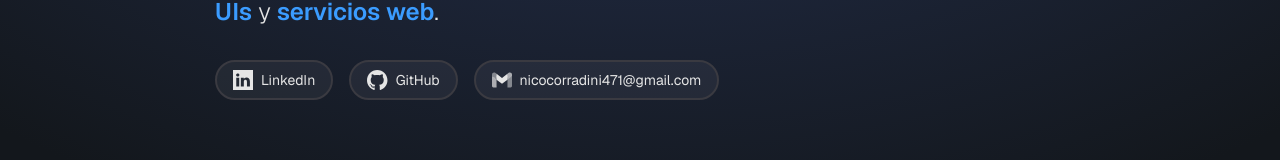
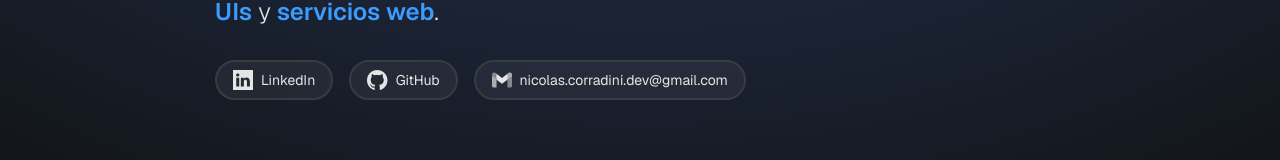
Before and after one commit to ncorradini/portfolio-web, a Next.js app: page / in a window 1280 px wide. Shown: the part 370-530 px from the top of the page. Built offline with nearby package versions, Linux system fonts and the light colour scheme.

Commit message:
refactor: change email

```diff
--- a/src/app/constants/about-links.tsx
+++ b/src/app/constants/about-links.tsx
@@ -24,7 +24,7 @@ export const BUTTONS_LINKS: TButtonsLinks[] = [
     href: GITHUB_LINK
   },
   {
-    text: 'nicocorradini471@gmail.com',
+    text: 'nicolas.corradini.dev@gmail.com',
     icon: <EmailIcon className={ICON_SIZE} />,
     href: GMAIL_LINK
   }
--- a/src/app/utils/links.tsx
+++ b/src/app/utils/links.tsx
@@ -1,4 +1,4 @@
 export const CV_LINK = './CV_CorradiniNicolas.pdf';
 export const LINKEDIN_LINK = 'https://www.linkedin.com/in/nicolascorradini';
-export const GMAIL_LINK = 'mailto:nicocorradini471@gmail.com';
+export const GMAIL_LINK = 'mailto:nicolas.corradini.dev@gmail.com';
 export const GITHUB_LINK = 'https://github.com/ncorradini';
```
